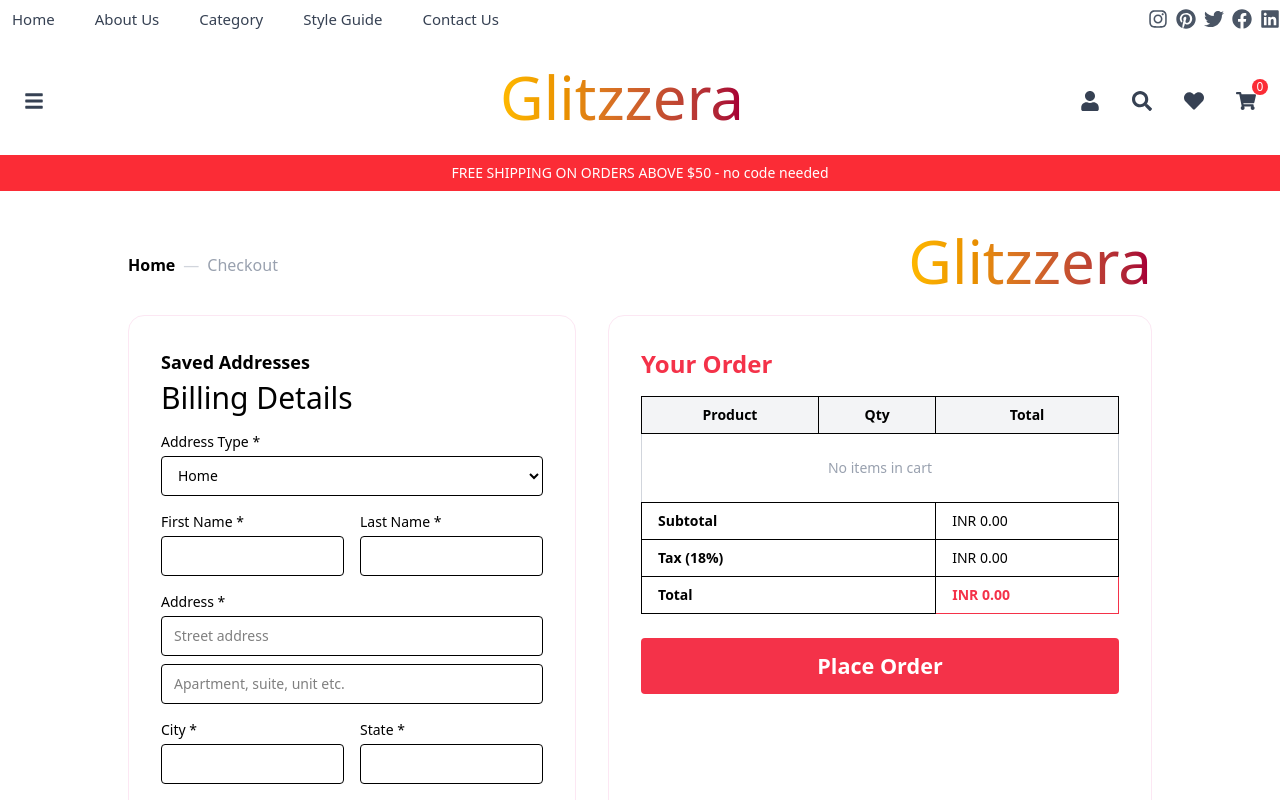
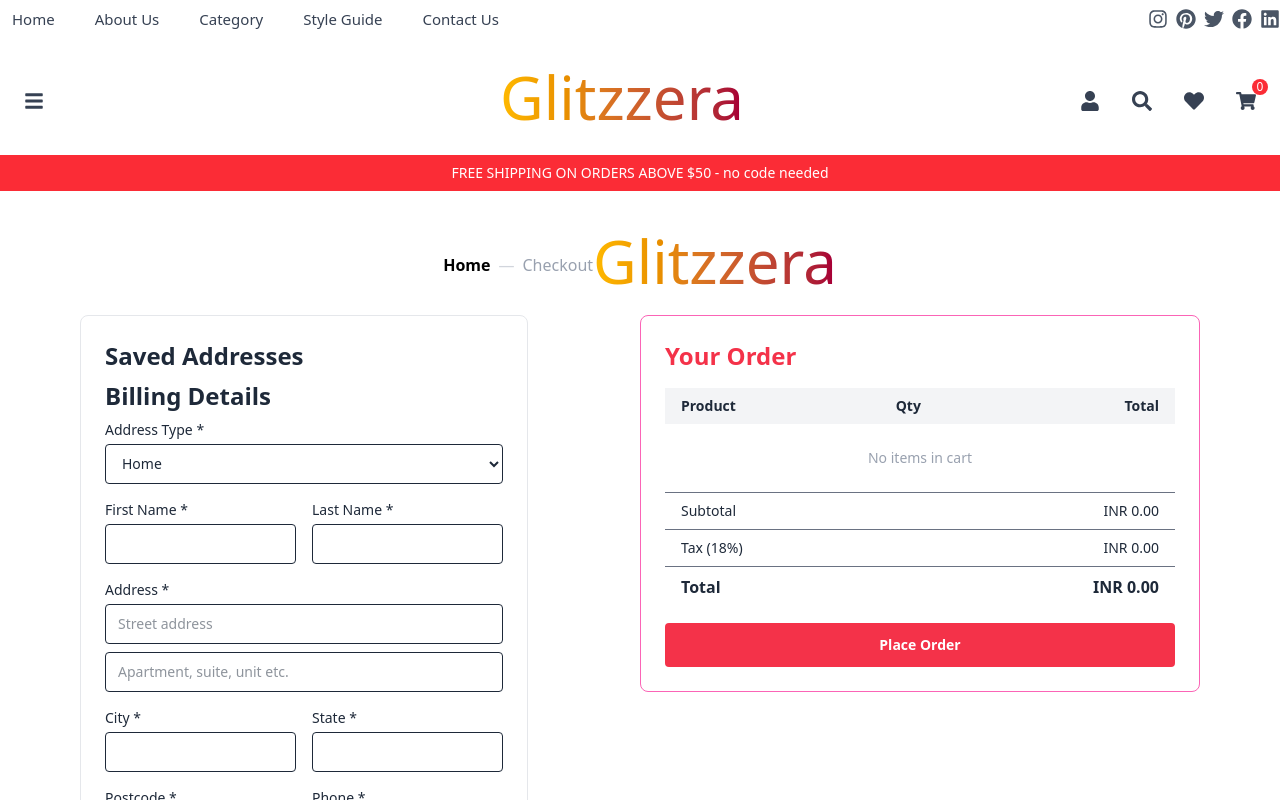
Before and after one commit to zoyakhtar8400/jewellry-site, a React (Vite) app: page /checkout in a window 1280 px wide. Shown: the top 800 px of the page. Built offline with nearby package versions, Linux system fonts and the light colour scheme.

Commit message:
order placing successfully

```diff
--- a/src/Pages/Cart.jsx
+++ b/src/Pages/Cart.jsx
@@ -57,7 +57,7 @@
   return (
     <div className="w-full min-h-screen bg-white text-black font-sans">
       <div className="max-w-6xl mx-auto px-4 sm:px-6 lg:px-8 mt-8 mb-16">
-        <div className="cart-items w-full max-w-[1600px] mx-auto mb-2">
+        <div className="cart-items w-full max-w-[1600px] mx-auto mb-2 ">
           <div className="flex justify-between items-center px-4">
             <div className="text-sm sm:text-base text-gray-700 ml-0">
               <span className="font-semibold text-black">Cart</span>
@@ -73,7 +73,7 @@
         </div>
 
         {cartItems.length > 0 ? (
-          <div className="overflow-x-auto border border-red-100 rounded-xl">
+          <div className="overflow-x-auto border border-red-100 ">
             <table className="w-full text-sm sm:text-base table-auto">
               <thead className="bg-red-50 text-black">
                 <tr className="text-left">
@@ -163,7 +163,7 @@
         )}
 
         {cartItems.length > 0 && (
-          <div className="w-full sm:max-w-md ml-auto mt-12 bg-white rounded-2xl shadow-lg p-6 border border-red-100">
+          <div className="w-full sm:max-w-md ml-auto mt-12 bg-whit  p-6 border border-red-100">
             <h2 className="text-xl font-bold text-[#f43249] mb-4">
               Cart Totals
             </h2>
--- a/src/Pages/Checkoutpage.jsx
+++ b/src/Pages/Checkoutpage.jsx
@@ -1,7 +1,86 @@
 import React, { useState, useEffect } from "react";
+import { useNavigate } from "react-router-dom";
 
 const CheckoutPage = () => {
   const [cartItems, setCartItems] = useState([]);
+  const [formData, setFormData] = useState({
+    addressType: "",
+    firstName: "",
+    lastName: "",
+    streetAddress: "",
+    apartment: "",
+    city: "",
+    state: "",
+    postcode: "",
+    phone: "",
+    email: "",
+    orderNotes: "",
+  });
+  const [isPlacingOrder, setIsPlacingOrder] = useState(false);
+  const navigate = useNavigate();
+
+  const handleInputChange = (e) => {
+    setFormData({
+      ...formData,
+      [e.target.name]: e.target.value,
+    });
+  };
+
+  const handlePlaceOrder = async () => {
+    setIsPlacingOrder(true);
+
+    try {
+      // Prepare products from cart
+      const products = cartItems.map((item) => ({
+        productId: item._id,
+        quantity: item.quantity || 1,
+        size: item.selectedSize || undefined,
+      }));
+
+      const orderData = {
+        userId: "687211c0889794ff996ce1f7", // Replace with actual user ID
+        addressId: "64fabc9999999999abc12345", // You'll need to create address first
+        products: products,
+        paymentInfo: {
+          method: "Online",
+          transactionId: `TXN${Date.now()}`,
+          status: "Success",
+        },
+        orderStatus: "Processing",
+        totalAmount: total,
+        discount: 0,
+        isPaid: true,
+      };
+
+      const response = await fetch(
+        "https://glitzzera-backend.vercel.app/api/orders",
+        {
+          method: "POST",
+          headers: {
+            "Content-Type": "application/json",
+          },
+          body: JSON.stringify(orderData),
+        }
+      );
+
+      if (!response.ok) {
+        throw new Error("Failed to place order");
+      }
+
+      const result = await response.json();
+
+      // Clear cart after successful order
+      localStorage.removeItem("cartItems");
+
+      alert("Order placed successfully!");
+      navigate("/"); // Redirect to home or order confirmation page
+    } catch (error) {
+      console.error("Error placing order:", error);
+      alert("Failed to place order. Please try again.");
+    } finally {
+      setIsPlacingOrder(false);
+    }
+  };
 
   useEffect(() => {
     const stored = localStorage.getItem("cartItems");
@@ -22,10 +101,10 @@
   const total = parseFloat((subtotal + tax).toFixed(2));
 
   return (
-    <div className="w-full min-h-screen p-0 m-0 text-black font-sans bg-white flex flex-col justify-start text-base sm:text-[1.1rem] md:text-[1.2rem] lg:text-[1.35rem] mt-4 sm:mt-8">
-      <div className="w-full max-w-[1600px] mx-auto px-2 sm:px-4 md:px-8 lg:px-16 xl:px-32 mb-2">
+    <div className="  text-gray-800 font-sans bg-white flex flex-col  text-base sm:text-[1.1rem] md:text-[1.2rem] lg:text-[1.35rem] mt-4 sm:mt-8">
+      <div className=" mx-auto px-2 sm:px-4 md:px-8 lg:px-16 xl:px-32 mb-2 ">
         <div className="flex justify-between items-center">
-          <div className="text-sm sm:text-base text-gray-700">
+          <div className="text-sm sm:text-base text-gray-700 ">
             <span className="font-semibold text-black">Home</span>
             <span className="mx-2 text-gray-300">—</span>
             <span className="text-gray-400">Checkout</span>
@@ -39,13 +118,13 @@
         </div>
       </div>
 
-      <div className="flex flex-col md:flex-row gap-4 sm:gap-8 w-full max-w-[1600px] mx-auto px-2 sm:px-4 md:px-8 lg:px-16 xl:px-32 pb-6 sm:pb-10">
+      <div className="flex flex-col md:flex-row gap-4  sm:gap-8 w-full max-w-[1400px] mx-auto px-2 sm:px-4 md:px-8 lg:px-16 xl:px-20 pb-6 sm:pb-10 ">
         {/* Billing Form */}
-        <div className="w-full sm:max-w-md bg-white rounded-2xl border border-pink-100 p-4 sm:p-6 md:p-8">
-          <h2 className="text-base sm:text-lg font-semibold mb-1">
+        <div className="w-full flex-1 sm:max-w-md border p-6 rounded-lg border-gray-200 ">
+          <h2 className="text-base sm:text-2xl font-semibold mb-2">
             Saved Addresses
           </h2>
-          <h3 className="font-medium mb-4 text-2xl sm:text-3xl">
+          <h3 className="text-base sm:text-2xl font-semibold mb-2">
             Billing Details
           </h3>
 
@@ -81,6 +160,9 @@
                 </label>
                 <input
                   type="text"
+                  name="firstName"
+                  value={formData.firstName}
+                  onChange={handleInputChange}
                   className="w-full h-10 px-3 py-2 border rounded text-sm"
                 />
               </div>
@@ -166,64 +248,88 @@
         </div>
 
         {/* Your Order */}
-        <div className="flex-1 bg-white rounded-2xl border border-pink-100 p-4 sm:p-6 md:p-8">
-          <h2 className="text-lg sm:text-2xl font-bold mb-4 text-[#f43249]">
+        <div className="w-full lg:w-1/2 p-4 sm:p-6 border border-pink-400 rounded-lg  max-h-max ml-0 md:ml-20">
+          <h2 className="text-base sm:text-lg md:text-2xl font-bold mb-4 text-[#f43249]">
             Your Order
           </h2>
 
-          <table className="w-full text-sm border border-gray-300">
+          <div className="overflow-x-auto">
+            <table className="w-full text-xs sm:text-sm border-gray-300">
               <thead className="bg-gray-100">
                 <tr>
-                <th className="py-2 px-4 border">Product</th>
-                <th className="py-2 px-4 border">Qty</th>
-                <th className="py-2 px-4 border">Total</th>
+                  <th className="py-2 px-2 sm:px-4 text-left">Product</th>
+                  <th className="py-2 px-2 sm:px-4 text-center">Qty</th>
+                  <th className="py-2 px-2 sm:px-4 text-right">Total</th>
                 </tr>
               </thead>
               <tbody>
                 {cartItems.length === 0 ? (
                   <tr>
-                  <td colSpan="3" className="text-center text-gray-400 py-6">
+                    <td
+                      colSpan="3"
+                      className="text-center text-gray-400 py-6 text-xs sm:text-sm"
+                    >
                       No items in cart
                     </td>
                   </tr>
                 ) : (
                   cartItems.map((item) => (
                     <tr key={item._id || item.id}>
-                    <td className="border px-4 py-2">
+                      <td className="border-t border-gray-500 px-2 sm:px-4 py-2 text-xs sm:text-sm">
                         {item.name || item.longTitle}
                       </td>
-                    <td className="border px-4 py-2">{item.quantity || 1}</td>
-                    <td className="border px-4 py-2">
+                      <td className="border-t border-gray-500 px-2 sm:px-4 py-2 text-center text-xs sm:text-sm">
+                        {item.quantity || 1}
+                      </td>
+                      <td className="border-t border-gray-500 px-2 sm:px-4 py-2 text-right text-xs sm:text-sm">
                         INR {(item.price * (item.quantity || 1)).toFixed(2)}
                       </td>
                     </tr>
                   ))
                 )}
                 <tr>
-                <td colSpan="2" className="border px-4 py-2 font-semibold">
+                  <td
+                    colSpan="2"
+                    className="border-t border-gray-500 px-2 sm:px-4 py-2 text-xs sm:text-sm"
+                  >
                     Subtotal
                   </td>
-                <td className="border px-4 py-2">INR {subtotal.toFixed(2)}</td>
+                  <td className="border-t border-gray-500 px-2 sm:px-4 py-2 text-right text-xs sm:text-sm">
+                    INR {subtotal.toFixed(2)}
+                  </td>
                 </tr>
                 <tr>
-                <td colSpan="2" className="border px-4 py-2 font-semibold">
+                  <td
+                    colSpan="2"
+                    className="border-t border-gray-500 px-2 sm:px-4 py-2 text-xs sm:text-sm"
+                  >
                     Tax (18%)
                   </td>
-                <td className="border px-4 py-2">INR {tax.toFixed(2)}</td>
+                  <td className="border-t border-gray-500 px-2 sm:px-4 py-2 text-right text-xs sm:text-sm">
+                    INR {tax.toFixed(2)}
+                  </td>
                 </tr>
                 <tr>
-                <td colSpan="2" className="border px-4 py-2 font-bold">
+                  <td
+                    colSpan="2"
+                    className="border-t border-gray-500 px-2 sm:px-4 py-2 text-sm sm:text-base font-semibold"
+                  >
                     Total
                   </td>
-                <td className="border px-4 py-2 font-bold text-[#f43249]">
+                  <td className="border-t border-gray-500 px-2 sm:px-4 py-2 text-right text-sm sm:text-base font-semibold">
                     INR {total.toFixed(2)}
                   </td>
                 </tr>
               </tbody>
             </table>
+          </div>
 
-          <button className="w-full mt-6 bg-[#f43249] text-white font-semibold py-3 rounded hover:opacity-90">
-            Place Order
+          <button
+            onClick={handlePlaceOrder}
+            disabled={isPlacingOrder}
+            className="w-full mt-4 text-xs sm:text-sm bg-[#f43249] text-white font-semibold py-2 sm:py-3 rounded hover:opacity-90 disabled:opacity-50"
+          >
+            {isPlacingOrder ? "Placing Order..." : "Place Order"}
           </button>
         </div>
       </div>
--- a/src/Pages/Wishlist.jsx
+++ b/src/Pages/Wishlist.jsx
@@ -1,5 +1,5 @@
 import React, { useState, useEffect } from "react";
-import { Link } from "react-router-dom";
+import { Link, useNavigate } from "react-router-dom";
 import BottomNav from "../Slidess/BottomNav";
 
 const Wishlist = () => {
@@ -8,6 +8,7 @@
   const [error, setError] = useState(null);
   const [cartItems, setCartItems] = useState([]);
   const userId = "687211c0889794ff996ce1f7";
+  const navigate = useNavigate();
 
   useEffect(() => {
     const fetchWishlist = async () => {
@@ -29,6 +30,21 @@
     fetchWishlist();
   }, [userId]);
 
+  useEffect(() => {
+    const updateCartItems = () => {
+      const cart = JSON.parse(localStorage.getItem("cartItems")) || [];
+      setCartItems(cart);
+    };
+
+    // Initial load
+    updateCartItems();
+
+    // Listen for storage changes
+    window.addEventListener("storage", updateCartItems);
+
+    return () => window.removeEventListener("storage", updateCartItems);
+  }, []);
+
   const handleRemove = async (wishlistItemId) => {
     setWishlist((prev) => prev.filter((item) => item._id !== wishlistItemId));
     try {
@@ -49,6 +65,13 @@
   };
 
   const handleAddToCart = (product) => {
+    const isInCart = cartItems.some((item) => item._id === product._id);
+
+    if (isInCart) {
+      // Navigate to cart if already in cart
+      navigate("/cart");
+    } else {
+      // Add to cart logic
       const cart = JSON.parse(localStorage.getItem("cartItems")) || [];
       const index = cart.findIndex((item) => item._id === product._id);
 
@@ -59,7 +82,9 @@
       }
 
       localStorage.setItem("cartItems", JSON.stringify(cart));
+      setCartItems(cart); // Update state to change button text
       alert("Item added to cart!");
+    }
   };
 
   if (loading) {
@@ -119,7 +144,11 @@
                   className="w-full mt-3 bg-black text-white py-2 text-sm"
                   onClick={() => handleAddToCart(item.productId)}
                 >
-                  Add to Cart
+                  {cartItems.some(
+                    (cartItem) => cartItem._id === item.productId._id
+                  )
+                    ? "Go to Cart"
+                    : "Add to Cart"}
                 </button>
                 <button
                   className="w-full mt-2 bg-red-500 text-white py-2 text-sm rounded"
```
Lines whose indentation alone changed are shown as unchanged.
